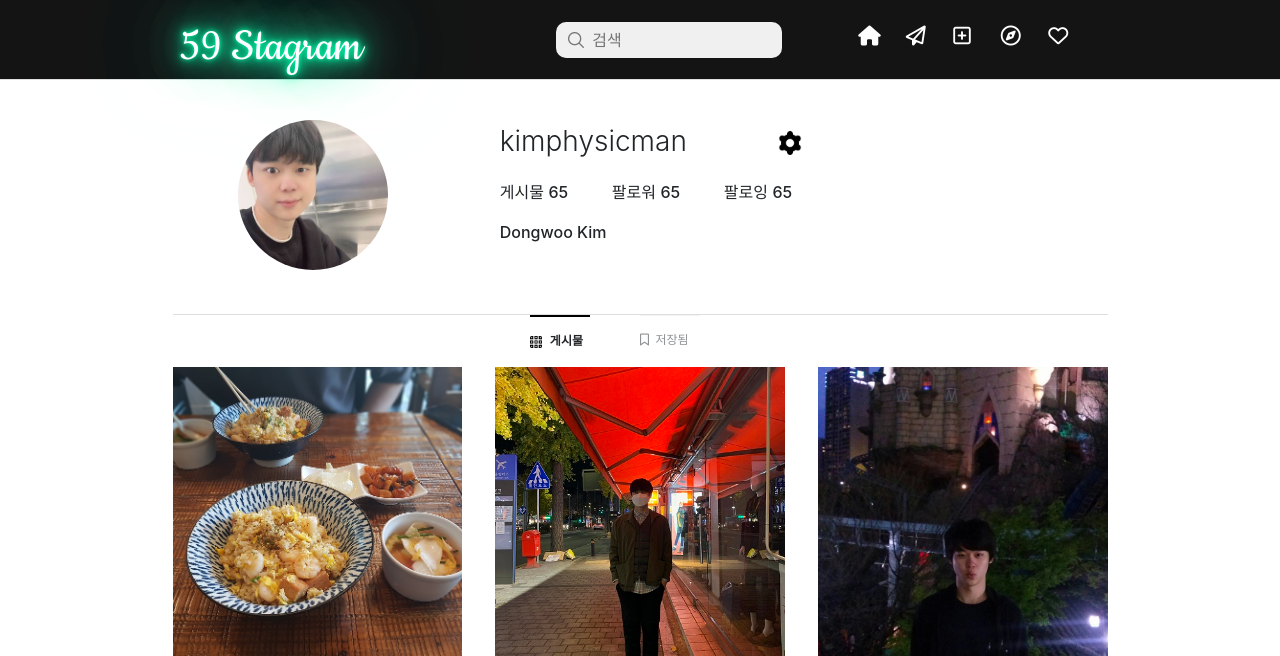
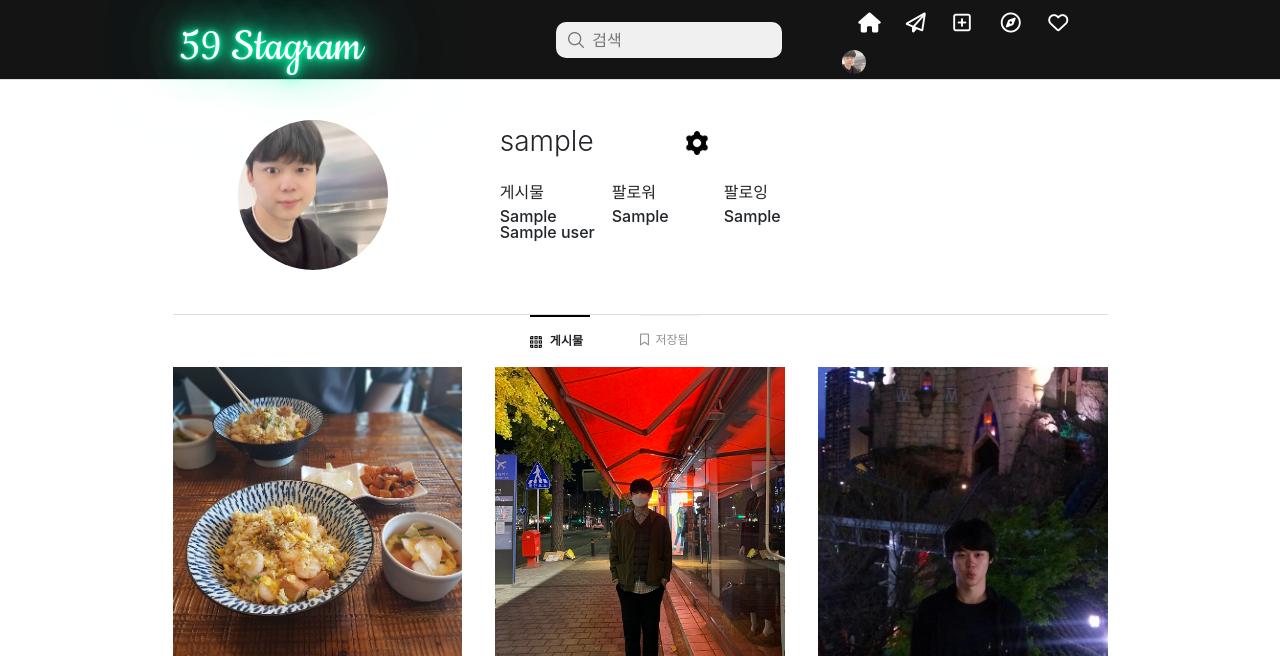
Before and after one commit to ai-web-9-team/59stargram, a Flask app: page /user in a window 1280 px wide. Shown: the top 656 px of the page. Run offline with Flask 2, Linux system fonts and the light colour scheme; a database or web service that is not in the repository returns one stand-in record (values such as "Sample title"); some libraries are stand-ins or nearby versions; some web fonts are replaced.

Commit message:
추가 - 유저별 페이지 이동 기능

```diff
--- a/app.py
+++ b/app.py
@@ -1,4 +1,7 @@
 from flask import Flask, render_template, jsonify, request
+from pymongo import MongoClient
+client = MongoClient('localhost', 27017)
+db = client.db59stargram
 
 app = Flask(__name__)
 
@@ -7,9 +10,16 @@ app = Flask(__name__)
 def home():
     return render_template('index.html')
 
+
+# 유저 페이지 보여주기
 @app.route('/user')
 def user():
-    return render_template('user.html')
+    user_name = request.args.get('user_name')
+    user_info = db.Users.find_one({"UserName": user_name})
+
+    print(user_info)
+
+    return render_template("user.html", user_info=user_info)
 
 @app.route('/login')
 def login():
--- a/templates/user.html
+++ b/templates/user.html
@@ -79,6 +79,11 @@
                 </button>
                 <button class="notice" id="notice_button"><i class="fa-regular fa-heart"></i>
                 </button>
+                <div>
+                    <a href="{{url_for('user', user_name='kimphysicsman')}}">
+                    <img class="img_circle" width="24px" src="/static/images/img_profile.jpg" />
+                    </a>
+                </div>
             </ul>
         </div>
     </div>
@@ -94,18 +99,18 @@
             </div>
             <div class="user_info_box">
                 <div class="user_name">
-                    <p>kimphysicman</p>
+                    <p>{{user_info['UserName']}}</p>
                     <div class="user_setting_box" onclick="user_setting_modal_on()">
                         <img width="100%" src="/static/images/icon_setting.png" />
                     </div>
                 </div>
                 <div class="item_cnt">
-                    <div class="item">게시물 <span style="font-weight: 500;">65</span></div>
-                    <div class="item btn_pointer" onclick="user_follow_modal_on(0)">팔로워 <span style="font-weight: 500;">65</span></div>
-                    <div class="item btn_pointer" onclick="user_follow_modal_on(1)">팔로잉 <span style="font-weight: 500;">65</span></div>
+                    <div class="item">게시물 <span style="font-weight: 500;">{{user_info['PostCnt']}}</span></div>
+                    <div class="item btn_pointer" onclick="user_follow_modal_on(0)">팔로워 <span style="font-weight: 500;">{{user_info['FollowerCnt']}}</span></div>
+                    <div class="item btn_pointer" onclick="user_follow_modal_on(1)">팔로잉 <span style="font-weight: 500;">{{user_info['FollowingCnt']}}</span></div>
                 </div>
                 <div class="user_nickname">
-                    Dongwoo Kim
+                    {{user_info['Name']}}
                 </div>
             </div>
         </div>
```
Also changed, not shown: db_setting.py (+7 -7 lines).
